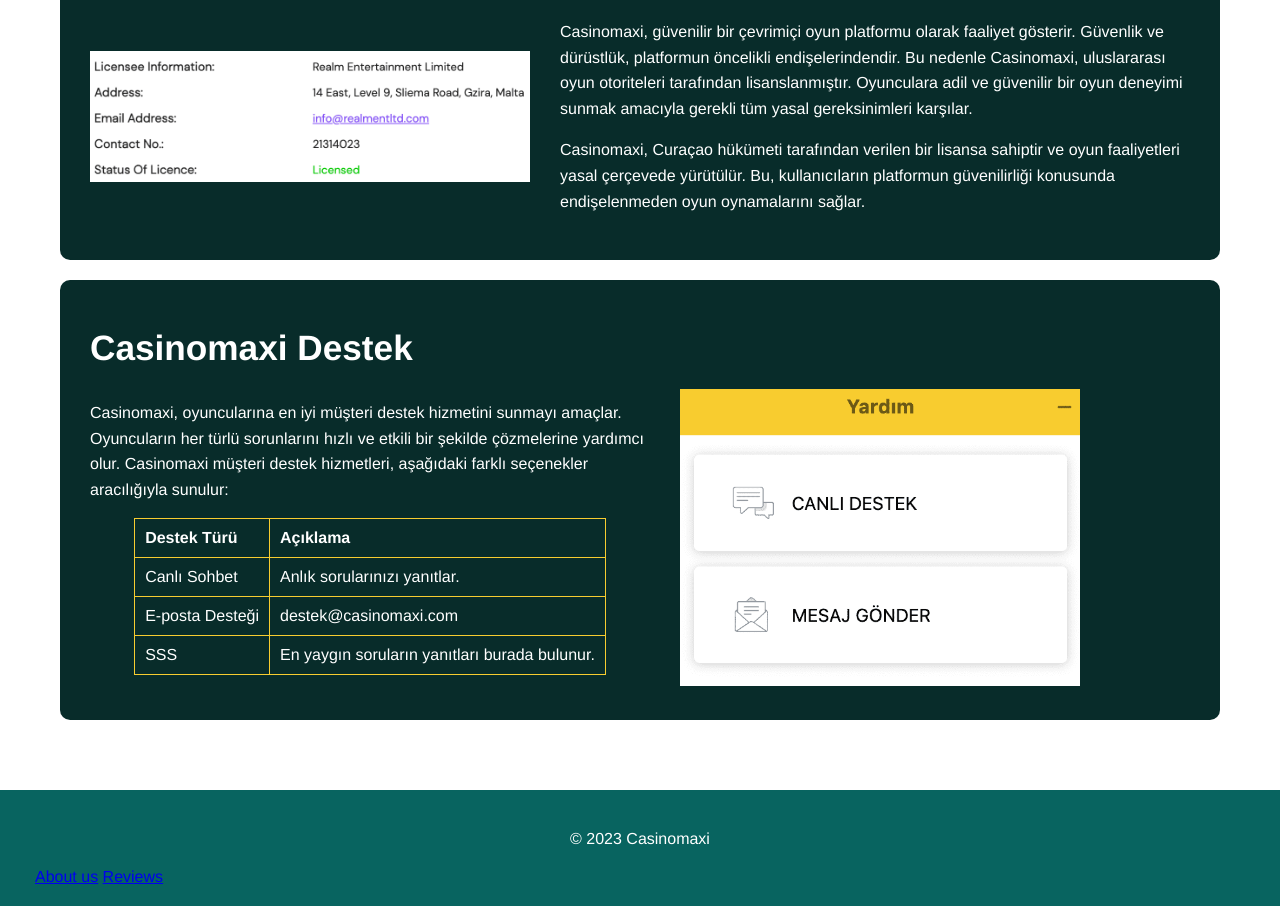
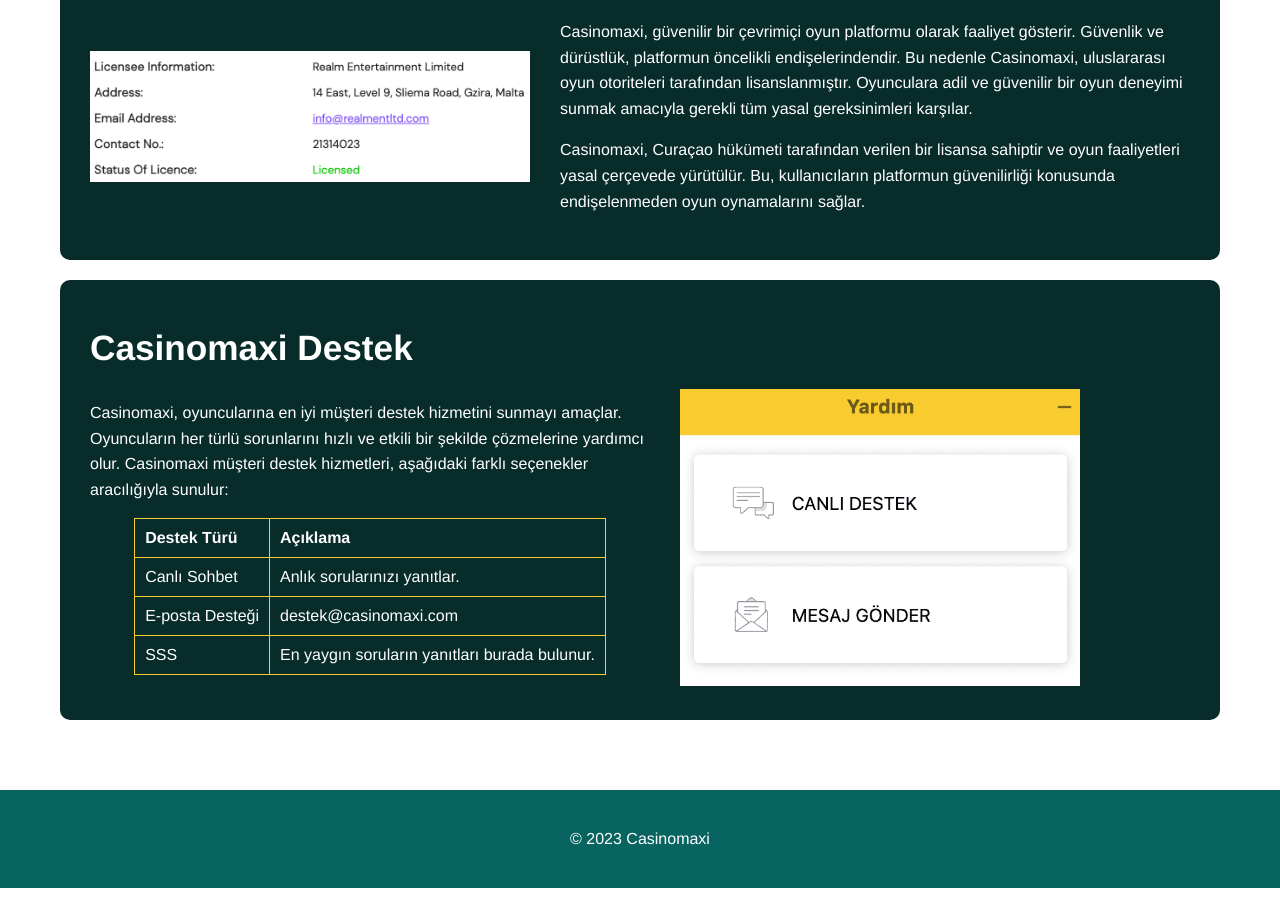
Before and after one commit to vladyslav78292/Casinomaxi, a website built with Parcel: page src/about-us.html in a window 1280 px wide. Shown: the part 591-1497 px from the top of the page. Built offline with nearby package versions, Linux system fonts and the light colour scheme.

Commit message:
solution

```diff
--- a/src/about-us.html
+++ b/src/about-us.html
@@ -114,8 +114,6 @@
     </main>
     <footer>
       <p>© 2023 Casinomaxi</p>
-      <a href="about-us.html">About us</a>
-      <a href="reviews.html">Reviews</a>
     </footer>
     <script type="text/javascript" src="scripts/main.js"></script>
   </body>
```
Also changed, not shown: src/index.html (+0 -2 lines), src/reviews.html (+0 -2 lines).
